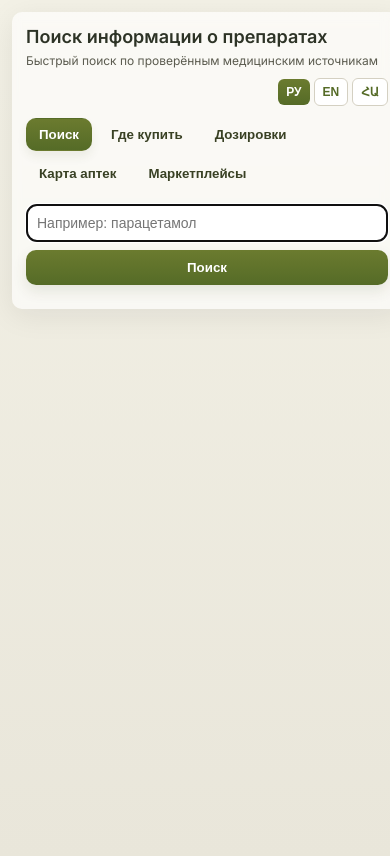
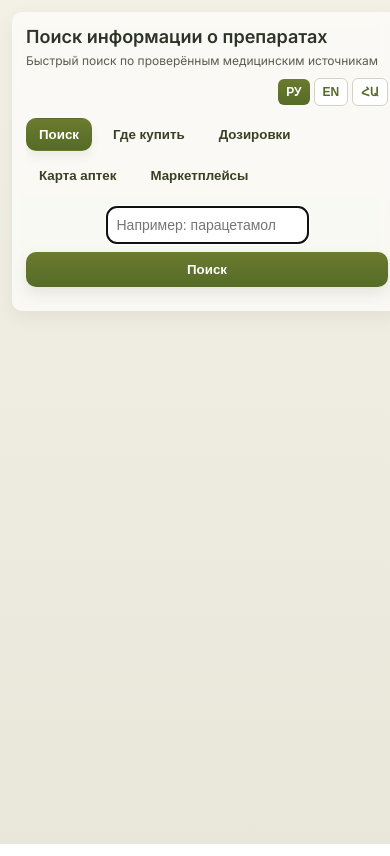
Before and after one commit to JustRock-star/medicine-search.github.io, a plain HTML site: page index.html in a window 390 px wide. Drawn offline with Linux system fonts and the light colour scheme.

Commit message:
Enhance responsiveness and prevent overflow
Added styles to prevent horizontal scrolling and ensure proper wrapping of elements on small screens.

```diff
--- a/style.css
+++ b/style.css
@@ -184,3 +184,23 @@ h1 { margin:0; font-size:22px; font-weight:600; color:#2d3326; }
 .result a:hover {
     text-decoration: underline;
 }
+
+/* Fixes: prevent page horizontal scrolling and ensure rows wrap on small screens */
+html, body { overflow-x: hidden; }
+
+/* main navigation: allow wrapping and horizontal scroll on very narrow viewports */
+.main-nav { display:flex; gap:8px; flex-wrap:wrap; overflow-x:auto; -webkit-overflow-scrolling:touch; }
+.tab-btn { white-space:nowrap; }
+
+/* Make control rows wrap and inputs shrink properly */
+.search-row, .doses-controls, .map-controls, .country-row { display:flex; gap:8px; flex-wrap:wrap; align-items:center; }
+.search-row > *, .doses-controls > *, .map-controls > *, .country-row > * { min-width:0; }
+#searchInput, .form-input { flex:1; min-width:0; }
+
+/* Map responsiveness */
+#map { width:100%; max-width:100%; box-sizing:border-box; min-height:220px; height:auto; }
+
+/* Reduce heavy shadows on small screens to avoid overflow artifacts */
+@media (max-width:600px) {
+    .container { box-shadow: 0 6px 20px rgba(20,20,20,0.06); }
+}
```
